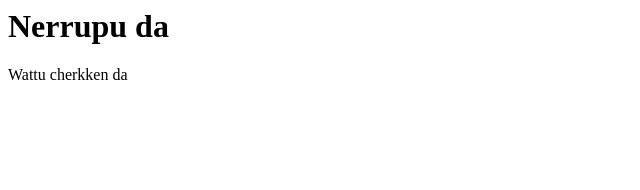
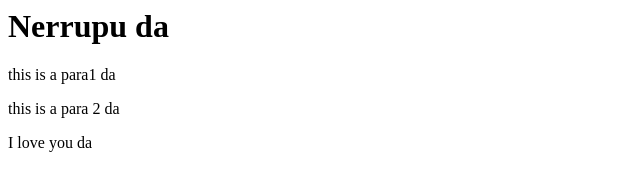
Before and after one commit to rajeev79/git-test, a website: page index.html in a window 1280 px wide. Shown: the whole page, without its empty margins (0-640 px from the left). Drawn offline with Linux system fonts and the light colour scheme.

Commit message:
fourth commit

```diff
--- a/index.html
+++ b/index.html
@@ -1,7 +1,9 @@
 <head>
     <body>
         <h1> Nerrupu da</h1>
-        <p1> Wattu cherkken da </p>
+        <p> this is a para1 da </p>
+        <p> this is a para 2 da </p>
+        <p> I love you da</p>
     </body>
 
 </head>
```
Also changed, not shown: package.json (added, +24 -0 lines), 1 other file.
